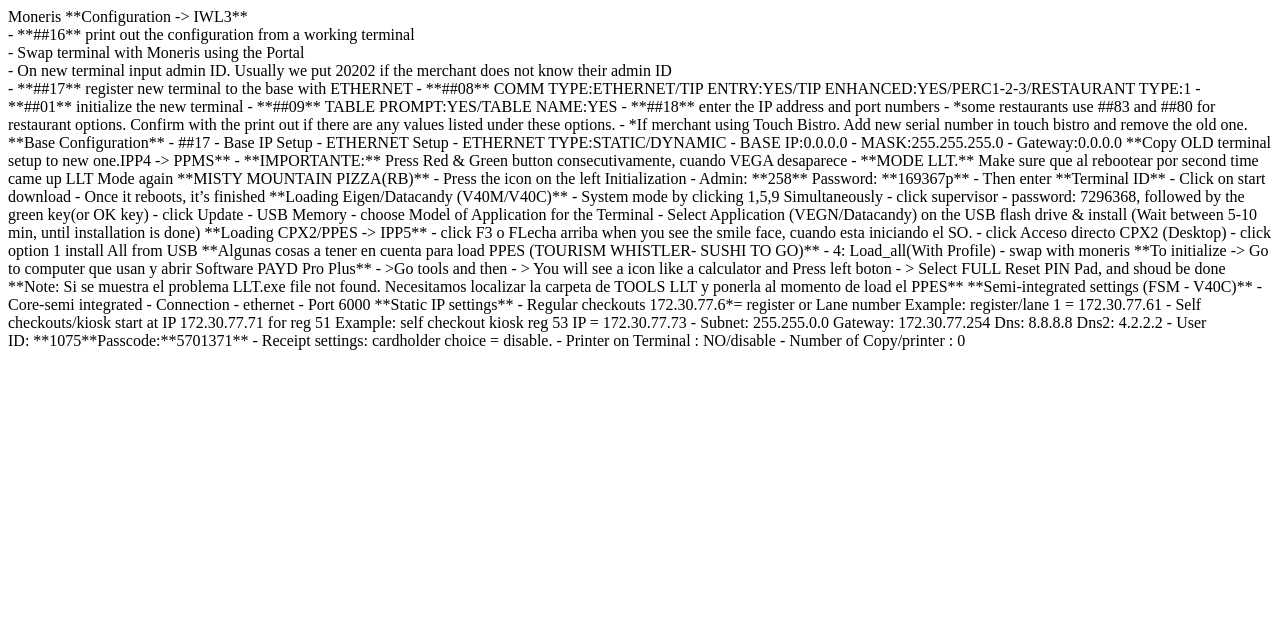
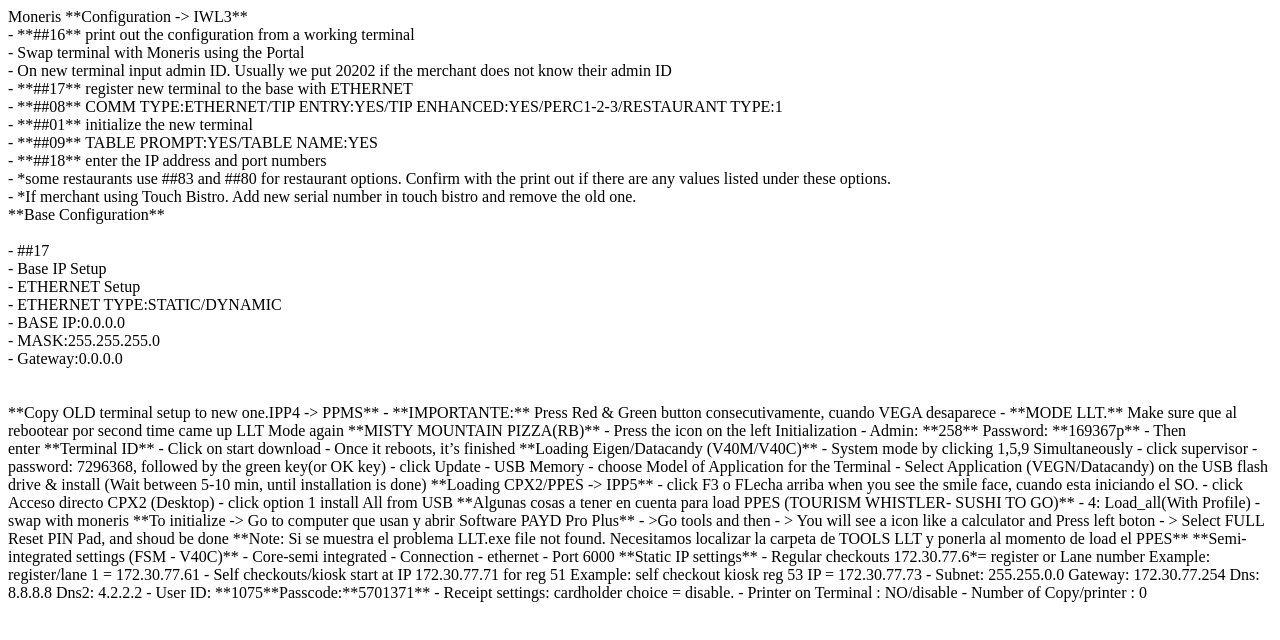
Before and after one commit to simba0x41/moneris, a plain HTML site: page index.html in a window 1280 px wide. Drawn offline with Linux system fonts and the light colour scheme.

Commit message:
Update index.html

```diff
--- a/index.html
+++ b/index.html
@@ -8,24 +8,24 @@ Moneris
 - **##16** print out the configuration from a working terminal<br>
 - Swap terminal with Moneris using the Portal<br>
 - On new terminal input admin ID. Usually we put 20202 if the merchant does not know their admin ID<br>
-- **##17** register new terminal to the base with ETHERNET
-- **##08** COMM TYPE:ETHERNET/TIP ENTRY:YES/TIP ENHANCED:YES/PERC1-2-3/RESTAURANT TYPE:1
-- **##01** initialize the new terminal
-- **##09** TABLE PROMPT:YES/TABLE NAME:YES
-- **##18** enter the IP address and port numbers
-- *some restaurants use ##83 and ##80 for restaurant options. Confirm with the print out if there are any values listed under these options.
-- *If merchant using Touch Bistro. Add new serial number in touch bistro and remove the old one.
+- **##17** register new terminal to the base with ETHERNET<br>
+- **##08** COMM TYPE:ETHERNET/TIP ENTRY:YES/TIP ENHANCED:YES/PERC1-2-3/RESTAURANT TYPE:1<br>
+- **##01** initialize the new terminal<br>
+- **##09** TABLE PROMPT:YES/TABLE NAME:YES<br>
+- **##18** enter the IP address and port numbers<br>
+- *some restaurants use ##83 and ##80 for restaurant options. Confirm with the print out if there are any values listed under these options.<br>
+- *If merchant using Touch Bistro. Add new serial number in touch bistro and remove the old one.<br>
 
 **Base Configuration**
-
-- ##17
-- Base IP Setup
-- ETHERNET Setup
-    - ETHERNET TYPE:STATIC/DYNAMIC
-    - BASE IP:0.0.0.0
-    - MASK:255.255.255.0
-    - Gateway:0.0.0.0
-
+<br><br>
+- ##17<br>
+- Base IP Setup<br>
+- ETHERNET Setup<br>
+    - ETHERNET TYPE:STATIC/DYNAMIC<br>
+    - BASE IP:0.0.0.0<br>
+    - MASK:255.255.255.0<br>
+    - Gateway:0.0.0.0<br>
+<br><br>
 **Copy OLD terminal setup to new one.IPP4 -> PPMS**
 
 - **IMPORTANTE:** Press Red & Green button consecutivamente, cuando VEGA desaparece
```
